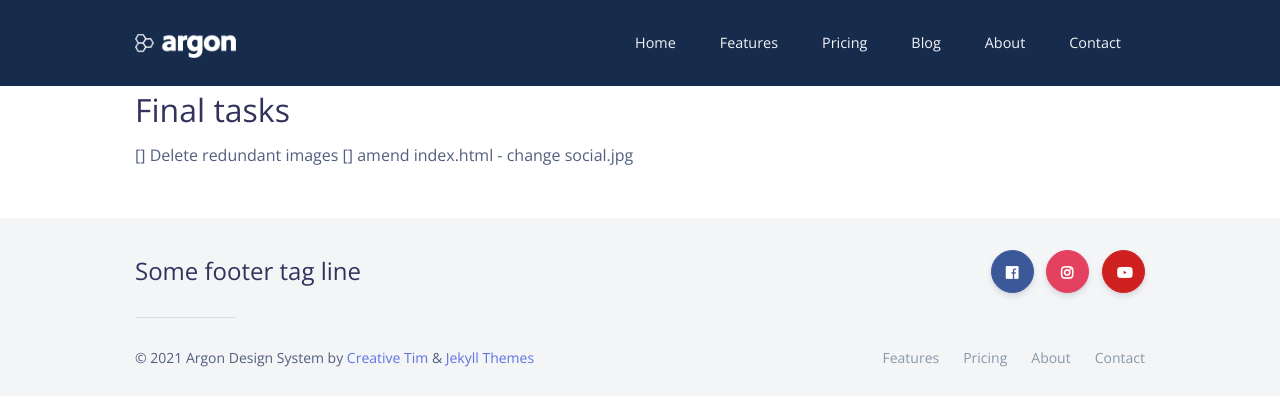
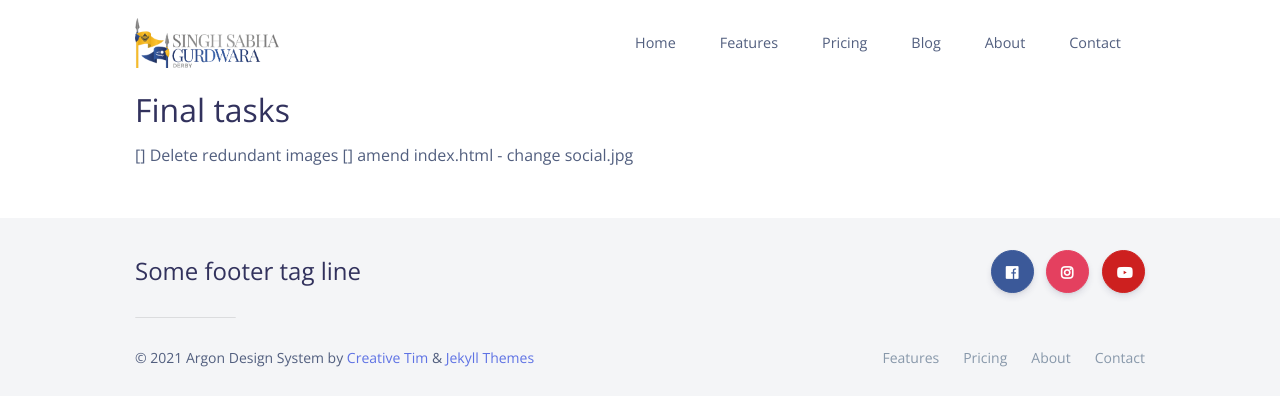
Before and after one commit to sgssderby/sgssderby.github.io, a Jekyll site: the page built from todo.md, in a window 1280 px wide. Shown: the top 406 px of the page. Built offline with Jekyll 4.4.1, drawn with Linux system fonts in a browser that asks for light colours; nearby versions of some CDN libraries; our own code applies the rules of GitHub Pages for plain Markdown files.

Commit message:
add logo to page

```diff
--- a/_data/settings.yml
+++ b/_data/settings.yml
@@ -6,7 +6,7 @@ header_settings:
   logo_image: /assets/img/brand/white.png
   mobile_logo_image: /assets/img/brand/blue.png
   # Choose a color for your header [blue, dark, light].
-  theme: dark
+  theme: light
   # If the page has a featured image, it turns transparent if allow_transparent is set to "yes".
   allow_transparent: "yes"
 
--- a/assets/styles/theme/navbar.scss
+++ b/assets/styles/theme/navbar.scss
@@ -1,5 +1,5 @@
 .navbar {
-  &.navbar-absolute{
+  &.navbar-absolute {
     position: absolute;
     z-index: 1050;
     width: 100%;
@@ -16,7 +16,7 @@
     @include transition($navbar-transition);
 
     .nav-link-inner--text {
-            margin-left: .25rem;
+      margin-left: 0.25rem;
     }
   }
 }
@@ -25,11 +25,11 @@
   font-size: $font-size-sm;
   font-weight: 600;
   text-transform: uppercase;
-    font-size: .875rem;
-    letter-spacing: .05px;
+  font-size: 0.875rem;
+  letter-spacing: 0.05px;
 
   img {
-        height: 30px;
+    height: 50px;
   }
 }
 
@@ -47,7 +47,7 @@
 
 .navbar-nav {
   .nav-item {
-    .media:not(:last-child){
+    .media:not(:last-child) {
       margin-bottom: 1.5rem;
     }
   }
@@ -60,7 +60,7 @@
 
   .navbar-nav {
     .nav-item {
-            margin-right: .5rem;
+      margin-right: 0.5rem;
 
       [data-toggle="dropdown"]::after {
         transition: $transition-base;
@@ -78,13 +78,13 @@
       border-radius: $navbar-nav-link-border-radius;
 
       i {
-                margin-right: .625rem;
+        margin-right: 0.625rem;
       }
     }
 
     .nav-link-icon {
-            padding-left: .5rem !important;
-            padding-right: .5rem !important;
+      padding-left: 0.5rem !important;
+      padding-right: 0.5rem !important;
       font-size: 1rem;
       border-radius: $navbar-nav-link-border-radius;
 
@@ -102,7 +102,7 @@
       &:before {
         background: $dropdown-bg;
         box-shadow: none;
-                content: '';
+        content: "";
         display: block;
         height: 16px;
         width: 16px;
@@ -127,12 +127,12 @@
         &.show {
           opacity: 1;
           pointer-events: auto;
-                    animation: show-navbar-dropdown .25s ease forwards;
+          animation: show-navbar-dropdown 0.25s ease forwards;
         }
 
         &.close {
           display: block;
-                    animation: hide-navbar-dropdown .15s ease backwards;
+          animation: hide-navbar-dropdown 0.15s ease backwards;
         }
       }
     }
@@ -209,8 +209,7 @@
 
 .bg-white {
   .navbar-toggler-icon {
-    background-image: $navbar-light-toggler-icon-bg
-
+    background-image: $navbar-light-toggler-icon-bg;
   }
 }
 
@@ -256,7 +255,7 @@
 @include media-breakpoint-down(md) {
   .navbar-nav {
     .nav-link {
-            padding: .625rem 0;
+      padding: 0.625rem 0;
       color: theme-color("default") !important;
     }
 
@@ -279,7 +278,7 @@
     left: 0;
     right: 0;
     z-index: 1050;
-        margin: .7rem;
+    margin: 0.7rem;
     overflow-y: auto;
     height: auto !important;
     opacity: 0;
@@ -315,7 +314,7 @@
       display: block;
       padding-bottom: 1rem;
       margin-bottom: 1rem;
-            border-bottom: 1px solid rgba(0, 0, 0, .1);
+      border-bottom: 1px solid rgba(0, 0, 0, 0.1);
     }
 
     .collapse-brand {
@@ -333,13 +332,14 @@
   .navbar-collapse.show {
     padding: 1.5rem;
     border-radius: $border-radius;
-        background: #FFF;
-        box-shadow: 0 50px 100px rgba(50,50,93,.1),0 15px 35px rgba(50,50,93,.15),0 5px 15px rgba(0,0,0,.1);
-        animation: show-navbar-collapse .2s ease forwards;
+    background: #fff;
+    box-shadow: 0 50px 100px rgba(50, 50, 93, 0.1),
+      0 15px 35px rgba(50, 50, 93, 0.15), 0 5px 15px rgba(0, 0, 0, 0.1);
+    animation: show-navbar-collapse 0.2s ease forwards;
   }
 
   .navbar-collapse.collapsing-out {
-        animation: hide-navbar-collapse .2s ease forwards;
+    animation: hide-navbar-collapse 0.2s ease forwards;
   }
 }
 
@@ -348,7 +348,7 @@
 @keyframes show-navbar-collapse {
   0% {
     opacity: 0;
-        transform: scale(.95);
+    transform: scale(0.95);
     transform-origin: 100% 0;
   }
 
@@ -367,7 +367,7 @@
 
   to {
     opacity: 0;
-        transform: scale(.95);
+    transform: scale(0.95);
   }
 }
 
--- a/assets/styles/theme/responsive.scss
+++ b/assets/styles/theme/responsive.scss
@@ -62,20 +62,20 @@
       display: none;
     }
     .section-hero {
-      background-image: url('../../assets/img/kit/pro/ill/index_bg.svg');
+      background-image: url("../../assets/img/kit/pro/ill/index_bg.svg");
       background-position: right;
     }
   }
   .navbar {
     .navbar-brand {
-      margin-top: 10px;
+      // margin-top: 10px;
     }
 
     .navbar-translate {
       width: 100%;
       position: relative;
       display: flex;
-      justify-content: space-between!important;
+      justify-content: space-between !important;
     }
   }
 }
--- a/todo.md
+++ b/todo.md
@@ -1,6 +1,7 @@
 [x] Plan
 [x] get used to the jekyll theme
-[] Set it up on github
+[x] Set it up on github
+[x] add logo
 [] Create Menu structure
 
 [] Decide on further stuff
```
Also changed, not shown: assets/img/brand/white.png, assets/img/brand/white_archive.png (added), 3 other files. Lines whose indentation alone changed are shown as unchanged.
